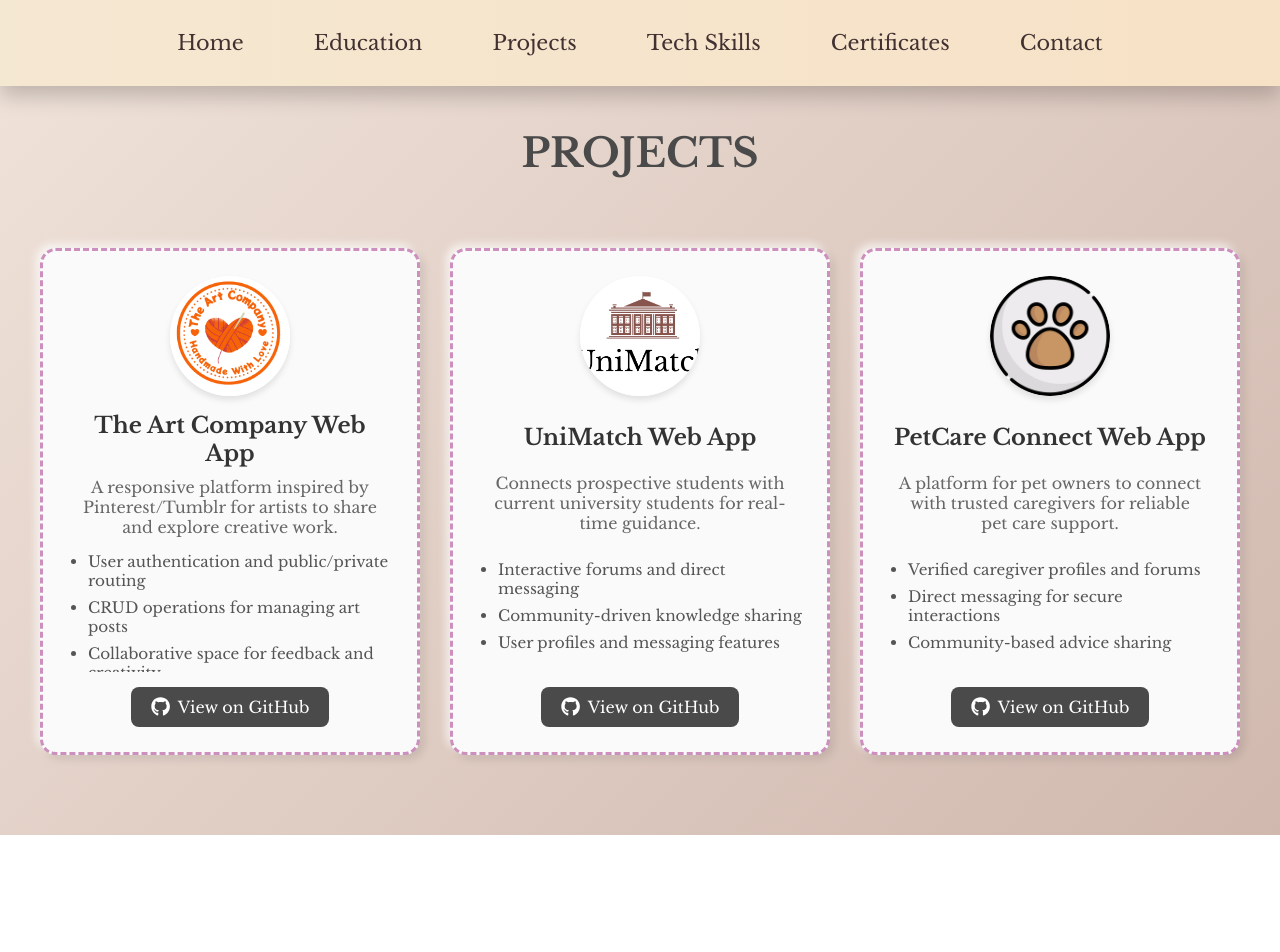
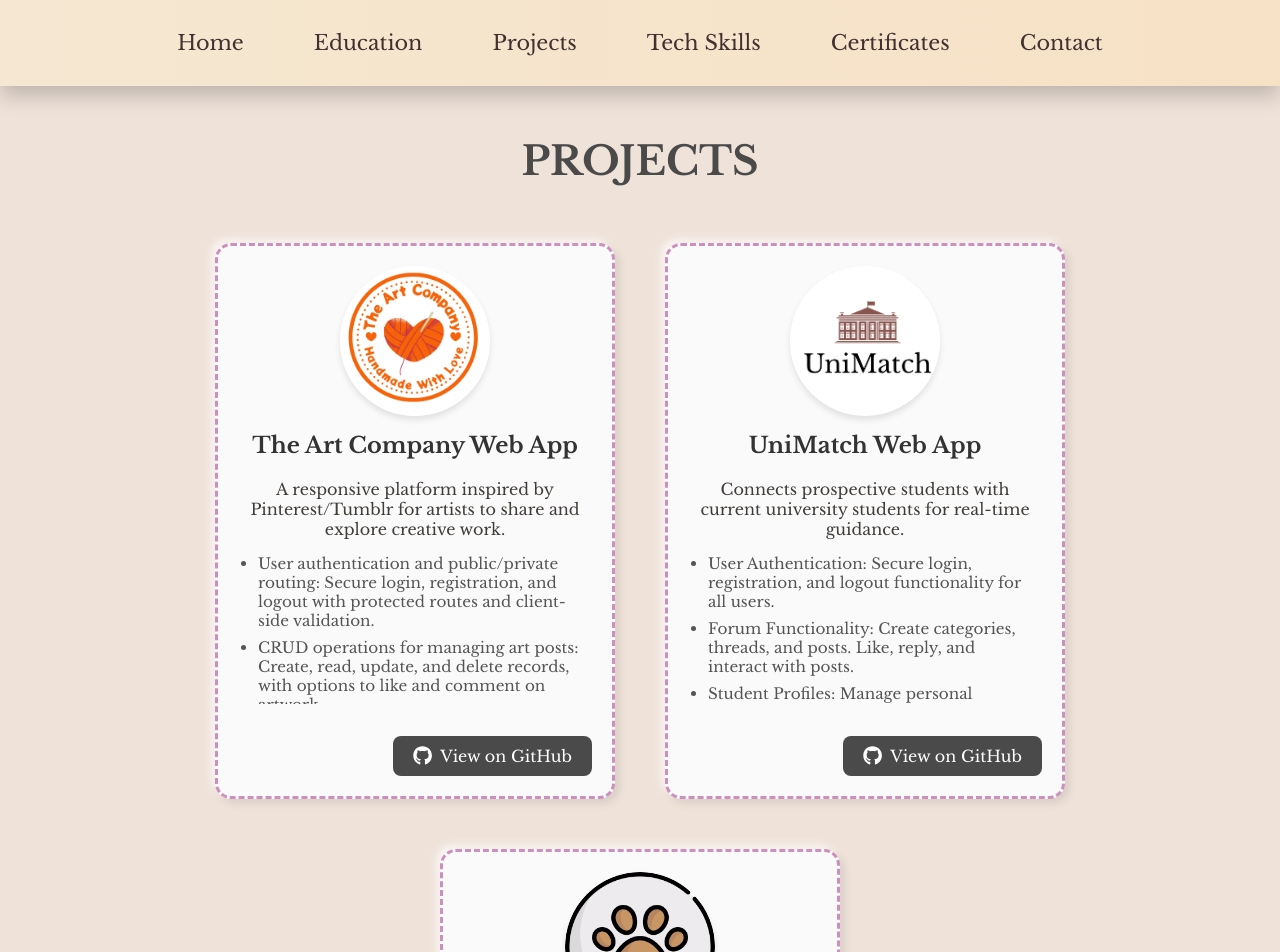
Before and after one commit to annasarabasheva/My-Personal-Portfolio, a React (Vite) app in the folder my-portfolio/: page /projects in a window 1280 px wide. Shown: the top 952 px of the page. Before the commit the page ends 835 px from the top, so only its background shows below. Built offline with nearby package versions, Linux system fonts and the light colour scheme.

Commit message:
Update Projects page

```diff
--- a/my-portfolio/src/components/about/AboutMe.css
+++ b/my-portfolio/src/components/about/AboutMe.css
@@ -22,7 +22,7 @@
   z-index: 2;
   overflow: hidden;
   transition: transform 0.4s ease, box-shadow 0.4s ease;
-  margin-top: 3em;
+  margin-top: 4.5em;
 }
 
 .about-container::before {
--- a/my-portfolio/src/components/education/Education.css
+++ b/my-portfolio/src/components/education/Education.css
@@ -10,7 +10,6 @@
 }
 
 .education-section h2 {
-  font-size: 2.5rem;
   text-transform: uppercase;
   letter-spacing: 1.5px;
   color: #1d507d;
@@ -63,7 +62,6 @@
 .education-card h3 {
   font-size: 1.4rem;
   color: #3c678d;
-  margin-bottom: 10px;
   font-weight: 700;
   text-align: center;
 }
--- a/my-portfolio/src/components/home/Home.css
+++ b/my-portfolio/src/components/home/Home.css
@@ -45,6 +45,7 @@
   font-size: 3rem;
   font-weight: bold;
   color: #333;
+  margin-bottom: 0.4em;
 }
 
 .intro-section p {
--- a/my-portfolio/src/components/projects/Projects.css
+++ b/my-portfolio/src/components/projects/Projects.css
@@ -1,35 +1,36 @@
 .projects-section {
-  padding: 80px 20px;
-  background: linear-gradient(135deg, #efe2d9, #d0b8ae);
+  padding: 80px 0;
+  background: #efe2d9;
   display: flex;
   flex-direction: column;
   align-items: center;
   gap: 50px;
-  margin-top: 3em;
 }
 
 .projects-section h2 {
   font-size: 2.5rem;
   text-transform: uppercase;
   color: #4a4a4a;
+  margin-bottom: 7px;
   font-weight: bold;
-  margin-bottom: 20px;
+  margin-top: 1.4em;
 }
 
 .projects-grid {
-  display: grid;
-  grid-template-columns: repeat(auto-fill, minmax(300px, 1fr));
-  gap: 30px;
+  display: flex;
+  flex-wrap: wrap;
+  gap: 50px;
+  justify-content: center;
   width: 100%;
   max-width: 1400px;
-  padding: 0 20px;
 }
 
 .project-card {
   background: #fafafa;
   box-shadow: 4px 4px 8px rgba(0, 0, 0, 0.1), -4px -4px 8px rgba(255, 255, 255, 0.7);
   border-radius: 16px;
-  padding: 25px;
+  padding: 20px;
+  width: 400px;
   min-height: 450px;
   display: flex;
   flex-direction: column;
@@ -41,14 +42,14 @@
 }
 
 .project-card:hover {
-  transform: translateY(-8px);
+  transform: translateY(-5px);
   box-shadow: 6px 6px 12px rgba(0, 0, 0, 0.15), -6px -6px 12px rgba(255, 255, 255, 0.7);
 }
 
 .project-logo {
-  width: 120px;
-  height: 120px;
-  border-radius: 50%;
+  width: 150px;
+  height: 150px;
+  border-radius: 100px;
   overflow: hidden;
   background-color: #fff;
   display: flex;
@@ -56,54 +57,60 @@
   align-items: center;
   box-shadow: 0px 4px 6px rgba(0, 0, 0, 0.1);
   margin-bottom: 15px;
-  transition: transform 0.3s;
 }
 
 .project-logo img {
   width: 100%;
   height: 100%;
-  object-fit: cover;
-}
-
-.project-card:hover .project-logo {
-  transform: scale(1.05);
+  object-fit: contain;
 }
 
 .project-card h3 {
   font-size: 1.4rem;
   color: #333;
-  margin-bottom: 10px;
-  text-align: center;
-  font-weight: bold;
+  margin-bottom: 20px;
 }
 
 .project-card .description {
   font-size: 1rem;
-  color: #666;
+  color: #413e39;
   text-align: center;
   margin-bottom: 15px;
-  padding: 0 10px;
+}
+
+.features-wrapper {
+  width: 100%;
+  max-height: 150px;
+  overflow-y: auto;
+  padding-right: 10px;
+  scrollbar-width: thin;
+  scrollbar-color: #ccc #f0f0f0;
+}
+
+.features-wrapper::-webkit-scrollbar {
+  width: 6px;
+}
+
+.features-wrapper::-webkit-scrollbar-thumb {
+  background-color: #ccc;
+  border-radius: 5px;
+}
+
+.features-wrapper::-webkit-scrollbar-track {
+  background-color: #f0f0f0;
+  border-radius: 5px;
 }
 
 .features {
-  width: 100%;
-  text-align: left;
+  list-style: disc;
   padding-left: 20px;
   margin-bottom: 15px;
-  max-height: 120px;
-  overflow-y: auto;
 }
 
 .features li {
   font-size: 0.95rem;
   color: #555;
   margin-bottom: 8px;
-  transition: transform 0.3s;
-}
-
-.features li:hover {
-  transform: translateX(5px);
-  color: #8a1892;
 }
 
 .github-link {
@@ -116,6 +123,8 @@
   align-items: center;
   gap: 8px;
   transition: background-color 0.3s;
+  align-self: flex-end;
+  margin-top: 2em;
 }
 
 .github-link:hover {
@@ -136,8 +145,7 @@
   }
 
   .projects-grid {
-    grid-template-columns: 1fr;
-    gap: 20px;
+    gap: 30px;
   }
 
   .project-card {
@@ -150,11 +158,7 @@
     height: 100px;
   }
 
-  .project-card h3 {
-    font-size: 1.2rem;
-  }
-
-  .features li {
-    font-size: 0.9rem;
+  .features-wrapper {
+    max-height: 80px;
   }
 }
--- a/my-portfolio/src/components/projects/Projects.jsx
+++ b/my-portfolio/src/components/projects/Projects.jsx
@@ -9,9 +9,13 @@ const projectData = [
     description:
       "A responsive platform inspired by Pinterest/Tumblr for artists to share and explore creative work.",
     features: [
-      "User authentication and public/private routing",
-      "CRUD operations for managing art posts",
-      "Collaborative space for feedback and creativity"
+      "User authentication and public/private routing: Secure login, registration, and logout with protected routes and client-side validation.",
+      "CRUD operations for managing art posts: Create, read, update, and delete records, with options to like and comment on artwork.",
+      "Search functionality: Search for artworks by category with a prominent search bar for efficient browsing.",
+      "User profiles and activity: Manage personal profiles, view liked artworks, and track activity history.",
+      "Detailed art pages: View detailed information about specific artwork, including artist info and user comments.",
+      "Error handling and validation: Display error messages for failed actions, ensuring a smooth user experience.",
+      "Collaborative space for feedback: Engage with the community by providing feedback and connecting with fellow artists."
     ],
     github: "https://github.com/annasarabasheva/ReactJS-Personal-Project"
   },
@@ -21,9 +25,13 @@ const projectData = [
     description:
       "Connects prospective students with current university students for real-time guidance.",
     features: [
-      "Interactive forums and direct messaging",
-      "Community-driven knowledge sharing",
-      "User profiles and messaging features"
+      "User Authentication: Secure login, registration, and logout functionality for all users.",
+      "Forum Functionality: Create categories, threads, and posts. Like, reply, and interact with posts.",
+      "Student Profiles: Manage personal profiles, send messages, and rate students' helpfulness.",
+      "University Management: View university details, add new universities, and edit existing entries.",
+      "Search Functionality: Search for universities by country and filter results efficiently.",
+      "Activity Summary: View user activity, including threads created, posts made, and likes received.",
+      "Student Management: Current students can provide information about their studies and university."
     ],
     github: "https://github.com/annasarabasheva/Personal-Project-with-Django"
   },
@@ -33,9 +41,14 @@ const projectData = [
     description:
       "A platform for pet owners to connect with trusted caregivers for reliable pet care support.",
     features: [
-      "Verified caregiver profiles and forums",
-      "Direct messaging for secure interactions",
-      "Community-based advice sharing"
+      "Find Caregivers: Browse profiles of local pet sitters and select the right match for your pet.",
+      "Become a Caregiver: Apply to be a pet sitter by filling out a simple form, even if you don't own a pet.",
+      "Ratings and Reviews: Check reviews from other pet owners to ensure trustworthy care for your pet.",
+      "Rate and Review: Share feedback by rating and reviewing caregivers after each service.",
+      "Connect with Confidence: Build a trusted network of pet lovers ready to provide care and support.",
+      "Private Chats: Communicate directly with caregivers and pet owners through one-on-one messaging.",
+      "Forum: Ask questions, join discussions, and explore top-rated topics in the PetCare community forum.",
+      "Calendar: Organize requests and schedules easily with a built-in calendar for managing pet care appointments."
     ],
     github: "https://github.com/annasarabasheva/Project-with-Django-2"
   }
@@ -53,11 +66,13 @@ const Projects = () => {
             </div>
             <h3>{project.title}</h3>
             <p className="description">{project.description}</p>
-            <ul className="features">
-              {project.features.map((feature, idx) => (
-                <li key={idx}>{feature}</li>
-              ))}
-            </ul>
+            <div className="features-wrapper">
+              <ul className="features">
+                {project.features.map((feature, idx) => (
+                  <li key={idx}>{feature}</li>
+                ))}
+              </ul>
+            </div>
             <a href={project.github} target="_blank" rel="noopener noreferrer" className="github-link">
               <FaGithub className="github-icon" />
               View on GitHub
```
